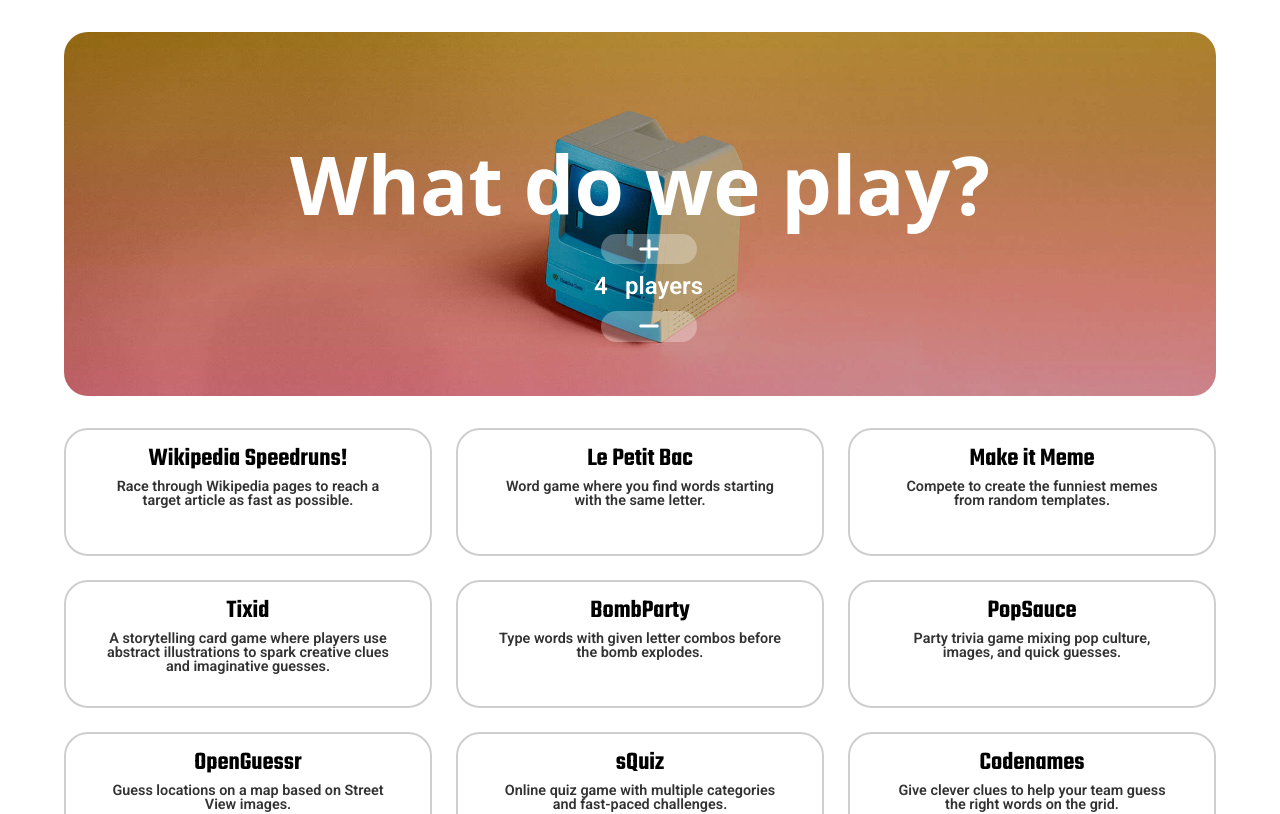
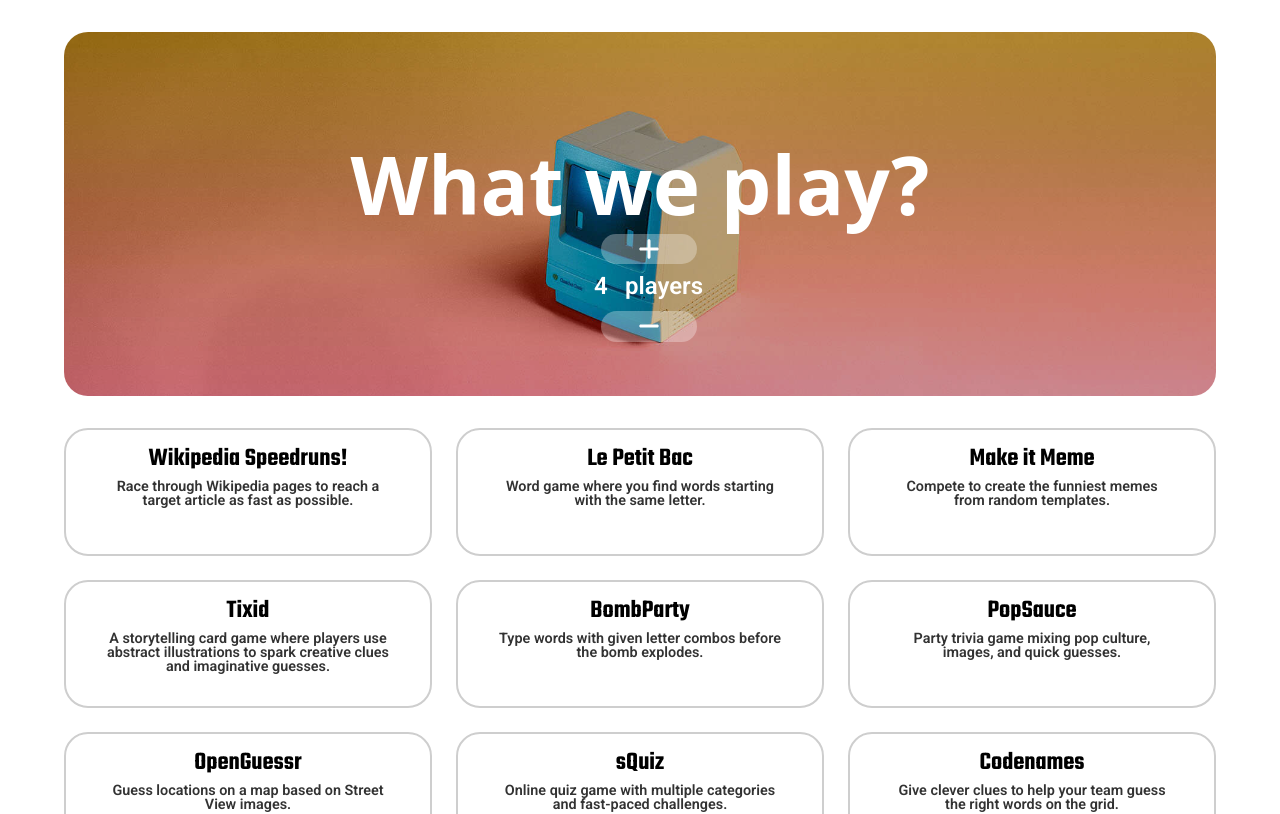
Before and after one commit to Greg0s/what-do-we-play, a React (Vite) app: page / in a window 1280 px wide. Shown: the top 814 px of the page. Built offline with nearby package versions, Linux system fonts and the light colour scheme; a web font is replaced by a local one.

Commit message:
Update title

```diff
--- a/index.html
+++ b/index.html
@@ -4,9 +4,7 @@
     <meta charset="UTF-8" />
     <link rel="icon" type="image/svg+xml" href="/what-do-we-play.png" />
     <meta name="viewport" content="width=device-width, initial-scale=1.0" />
-    <title>
-      What do we play? Find a game to play online with your friends!
-    </title>
+    <title>What we play? Find a game to play online with your friends!</title>
   </head>
   <body>
     <div id="root"></div>
--- a/src/App.tsx
+++ b/src/App.tsx
@@ -14,7 +14,7 @@
   return (
     <>
       <header>
-        <h1>What do we play?</h1>
+        <h1>What we play?</h1>
         <div className="how-many">
           <div className="how-many__buttons">
             <button
```
